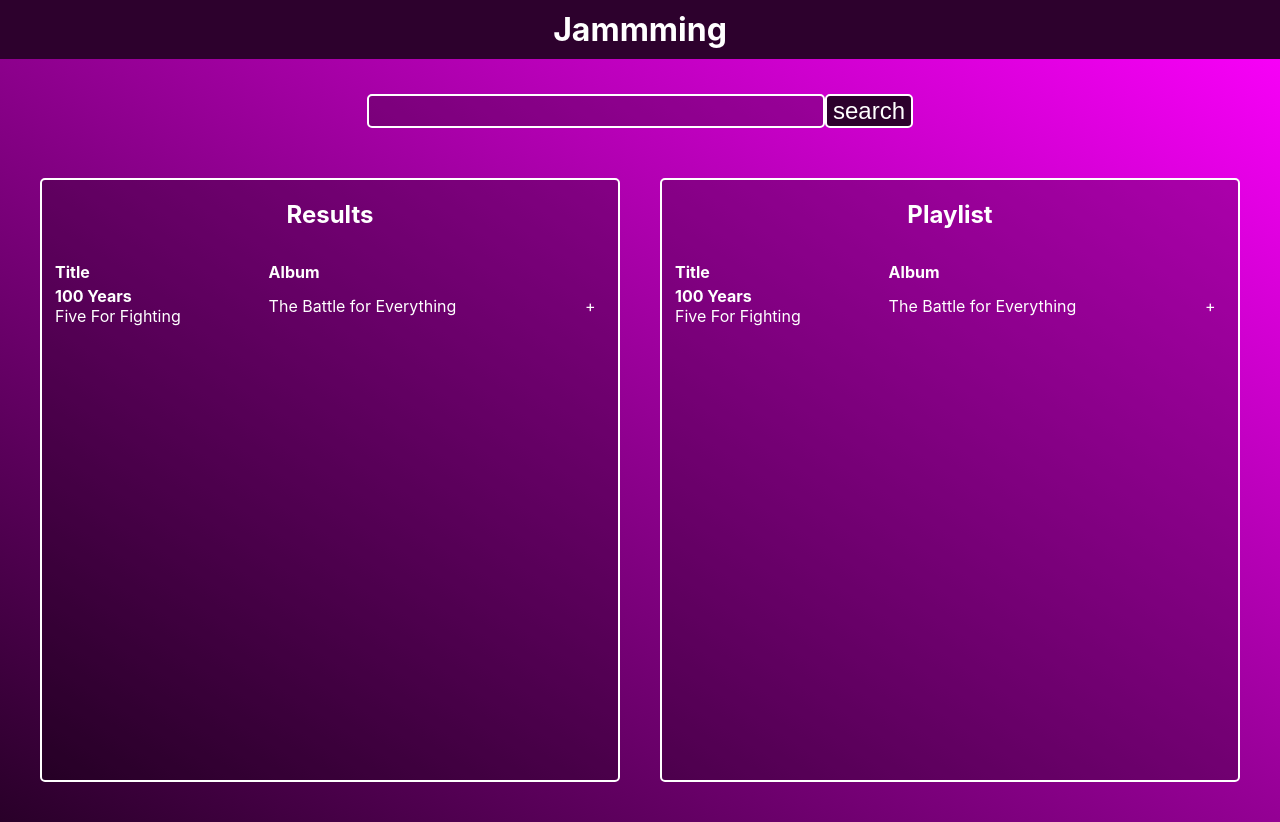
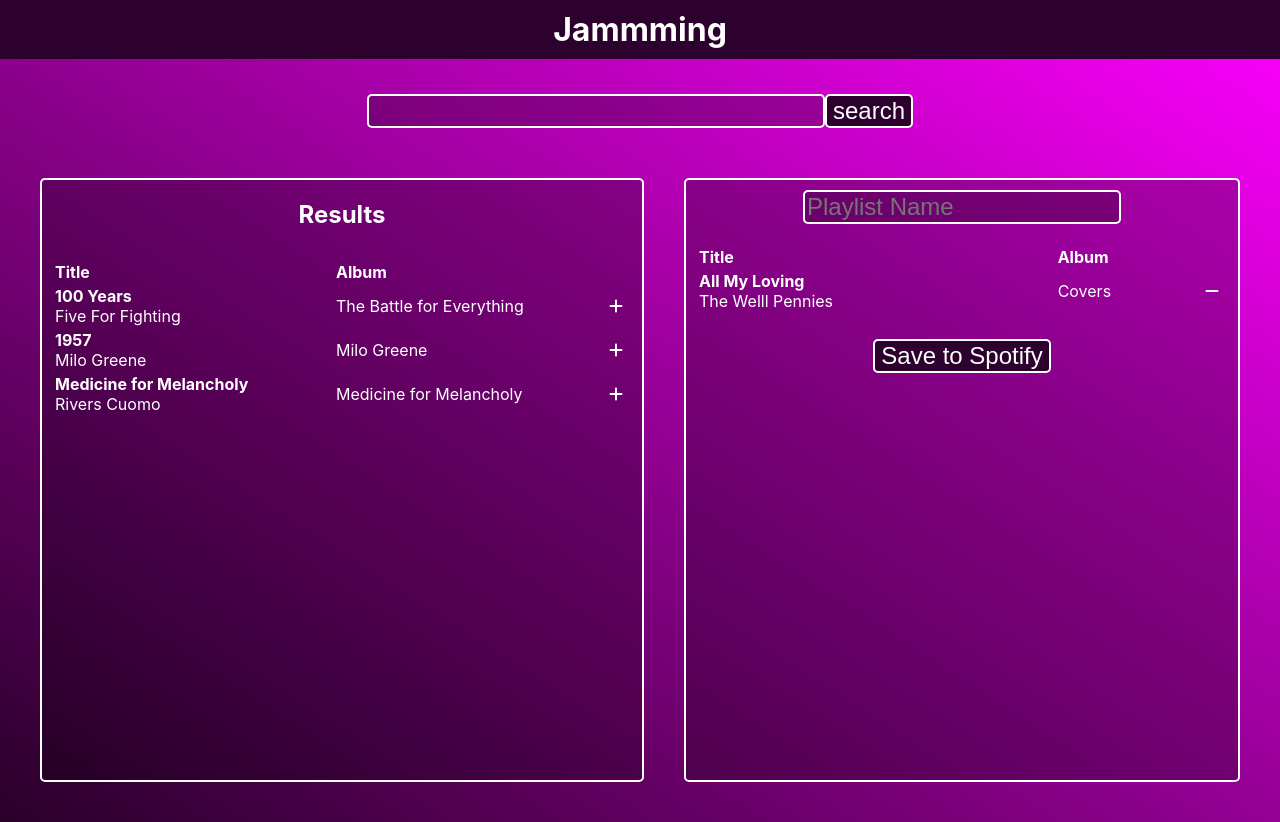
Before and after one commit to csamuele/Jammming, a React (Create React App) app: page / in a window 1280 px wide. Built offline with nearby package versions, Linux system fonts and the light colour scheme.

Commit message:
implement displaying list of songs and playlist controls

```diff
--- a/package.json
+++ b/package.json
@@ -3,6 +3,10 @@
   "version": "0.1.0",
   "private": true,
   "dependencies": {
+    "@fortawesome/fontawesome-svg-core": "^6.4.0",
+    "@fortawesome/free-regular-svg-icons": "^6.4.0",
+    "@fortawesome/free-solid-svg-icons": "^6.4.0",
+    "@fortawesome/react-fontawesome": "^0.2.0",
     "@testing-library/jest-dom": "^5.16.5",
     "@testing-library/react": "^13.4.0",
     "@testing-library/user-event": "^13.5.0",
--- a/src/App.js
+++ b/src/App.js
@@ -1,6 +1,5 @@
 import Header from './components/Header'
 import Tracklist from './containers/Tracklist';
-import Track from './components/Track';
 
 function App() {
   return (
--- a/src/components/Playlist.jsx
+++ b/src/components/Playlist.jsx
@@ -1,11 +1,14 @@
 import React from "react";
 import TrackTable from "./TrackTable";
-function Playlist() {
+import { FontAwesomeIcon } from "@fortawesome/react-fontawesome";
+import { faMinus } from "@fortawesome/free-solid-svg-icons";
+function Playlist({songArray}) {
     return (
-        <div className="Playlist">
-            <h2>Playlist</h2>
-            <TrackTable/>
-        </div>
+        <form className="Playlist">
+            <input type="text" placeholder="Playlist Name"/>
+            <TrackTable AddRemove={<FontAwesomeIcon icon={faMinus}/>} songArray={songArray}/>
+            <input type="submit" value="Save to Spotify"/>
+        </form>
     )
 };
 
--- a/src/components/SearchResults.jsx
+++ b/src/components/SearchResults.jsx
@@ -1,9 +1,13 @@
 import TrackTable from "./TrackTable";
-function SearchResults() {
+import { FontAwesomeIcon } from "@fortawesome/react-fontawesome";
+import { faPlus } from "@fortawesome/free-solid-svg-icons";
+
+function SearchResults({songArray}) {
+
     return (
         <div className="SearchResults">
         <h2>Results</h2>
-        <TrackTable/>
+        <TrackTable AddRemove={<FontAwesomeIcon icon={faPlus}/>} songArray={songArray}/>
     </div>
     )
 };
--- a/src/components/Track.jsx
+++ b/src/components/Track.jsx
@@ -1,14 +1,16 @@
 import React from "react";
 
-function Track() {
+
+
+function Track({Title, Artist, Album, id, AddRemove}) {
     return (
-        <tr>
+        <tr key={id}>
             <td className="Artist">
-                <p><strong>100 Years</strong></p>
-                <p>Five For Fighting</p>
+                <p><strong>{Title}</strong></p>
+                <p>{Artist}</p>
             </td>
-            <td className="Album">The Battle for Everything</td>
-            <td className="TrackButton">+</td>
+            <td className="Album">{Album}</td>
+            <td className="TrackButton">{AddRemove}</td>
         </tr>
     )
 };
--- a/src/components/TrackTable.jsx
+++ b/src/components/TrackTable.jsx
@@ -1,6 +1,11 @@
 import Track from "./Track";
 
-function TrackTable() {
+
+function TrackTable({ AddRemove, songArray }) {
+
+    const tracks = songArray.map(song => {
+        return <Track Title={song.title} Artist={song.artist} Album={song.album} AddRemove={AddRemove}/>
+    })
     return (
         <table className="TrackTable">
             <tr>
@@ -8,7 +13,7 @@ function TrackTable() {
                 <th className="Album">Album</th>
                 <th className="TrackButton"></th>
             </tr>
-            <Track/>
+            {tracks}
         </table>
     )
 }
--- a/src/containers/Tracklist.jsx
+++ b/src/containers/Tracklist.jsx
@@ -4,12 +4,40 @@ import Playlist from '../components/Playlist';
 import SearchResults from '../components/SearchResults';
 
 function Tracklist() {
+    const results = [
+        {
+            title: "100 Years",
+            artist: "Five For Fighting",
+            album: "The Battle for Everything",
+            id: 1
+        },
+        {
+            title: "1957",
+            artist: "Milo Greene",
+            album: "Milo Greene",
+            id: 2
+        },
+        {
+            title: "Medicine for Melancholy",
+            artist: "Rivers Cuomo",
+            album: "Medicine for Melancholy",
+            id: 3
+        }
+    ]
+    const playlist = [
+        {
+            title: "All My Loving",
+            artist: "The Welll Pennies",
+            album: "Covers",
+            id: 4
+        }
+    ]
     return (
         <div className='Tracklist'>
             <SearchBar />
             <div className='lists-container'>
-                <SearchResults/>
-                <Playlist/>
+                <SearchResults songArray={results}/>
+                <Playlist songArray={playlist}/>
             </div>
         </div>
     )
--- a/src/styles/_main.scss
+++ b/src/styles/_main.scss
@@ -10,6 +10,9 @@
 //Containers
 @import 'containers/Tracklist.scss';
 
+//HTML Components
+@import 'components/Input';
+
 //Components
 @import 'components/Header.scss';
 @import 'components/App.scss';
--- a/src/styles/components/Playlist.scss
+++ b/src/styles/components/Playlist.scss
@@ -1,3 +1,6 @@
 .Playlist {
     @include list;
+    input[type="text"] {
+        margin: 10px;
+    }
 }
--- a/src/styles/components/TrackTable.scss
+++ b/src/styles/components/TrackTable.scss
@@ -2,11 +2,13 @@
     padding: 10px;
     width: 100%;
     text-align: left;
+
     p {
         margin: 0;
     }
     td, th {
         text-overflow: ellipsis;
+
     }
 
     .TrackButton {
--- /dev/null
+++ b/src/styles/components/_Input.scss
@@ -0,0 +1,20 @@
+input[type="text"] {
+    font-size: 1.5rem;
+    background-color: $background-overlay;
+    border-radius: $border-radius;
+    border: $border-weight solid $accent-color;
+    color: $text-color;
+}
+input[type="submit"] {
+    margin: 15px 0;
+    background-color: $darker-color;
+    font-size: 1.5rem;
+    color: $text-color;
+    border: $border-weight solid $accent-color;
+    border-radius: $border-radius;
+    &:hover{
+        background-color: $light-color;
+        color: $darker-color;
+        border-color: $darker-color;
+    }
+}
```
Also changed, not shown: 1 other file (tests, documents, lock files or other folders).
